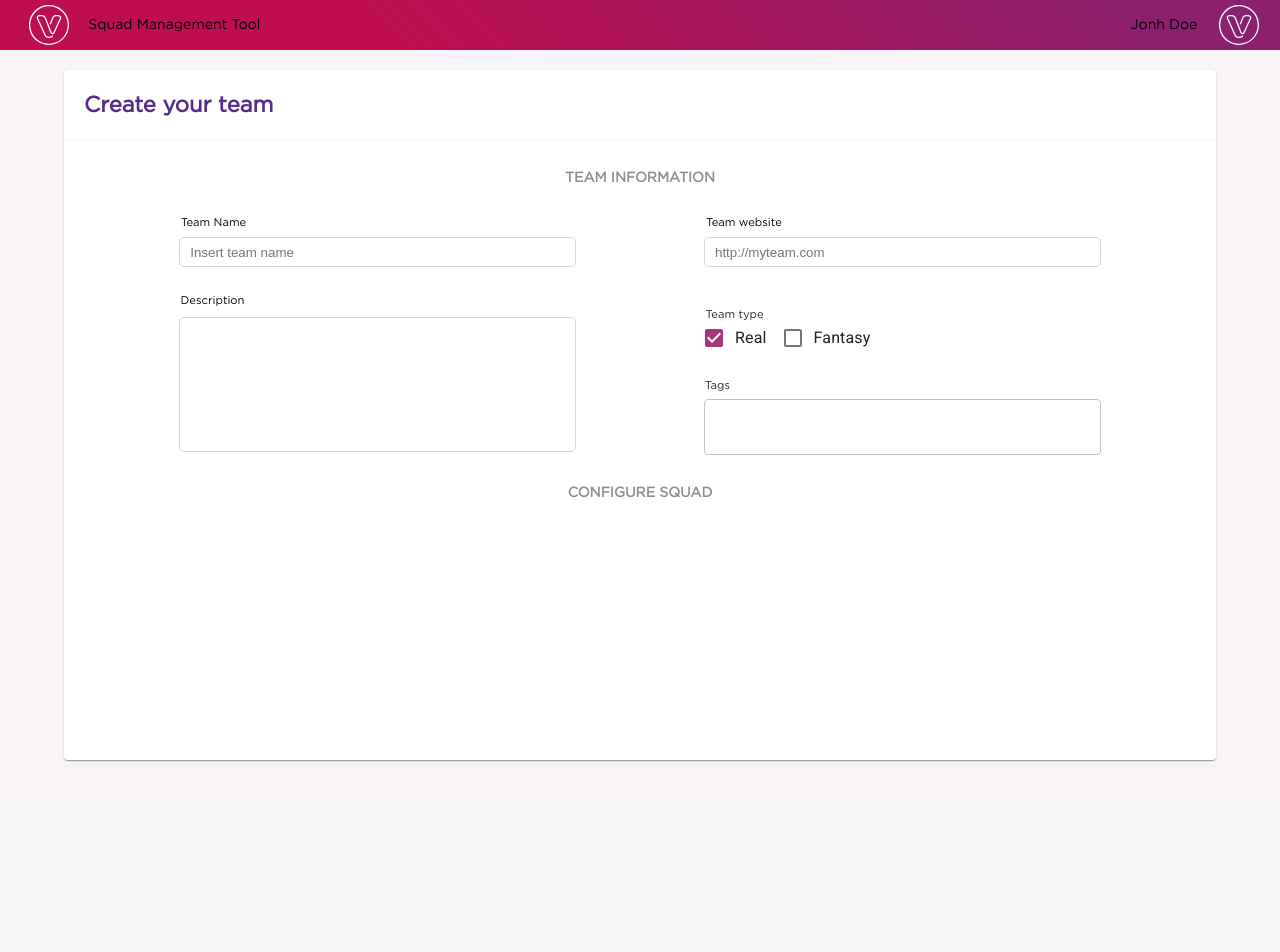
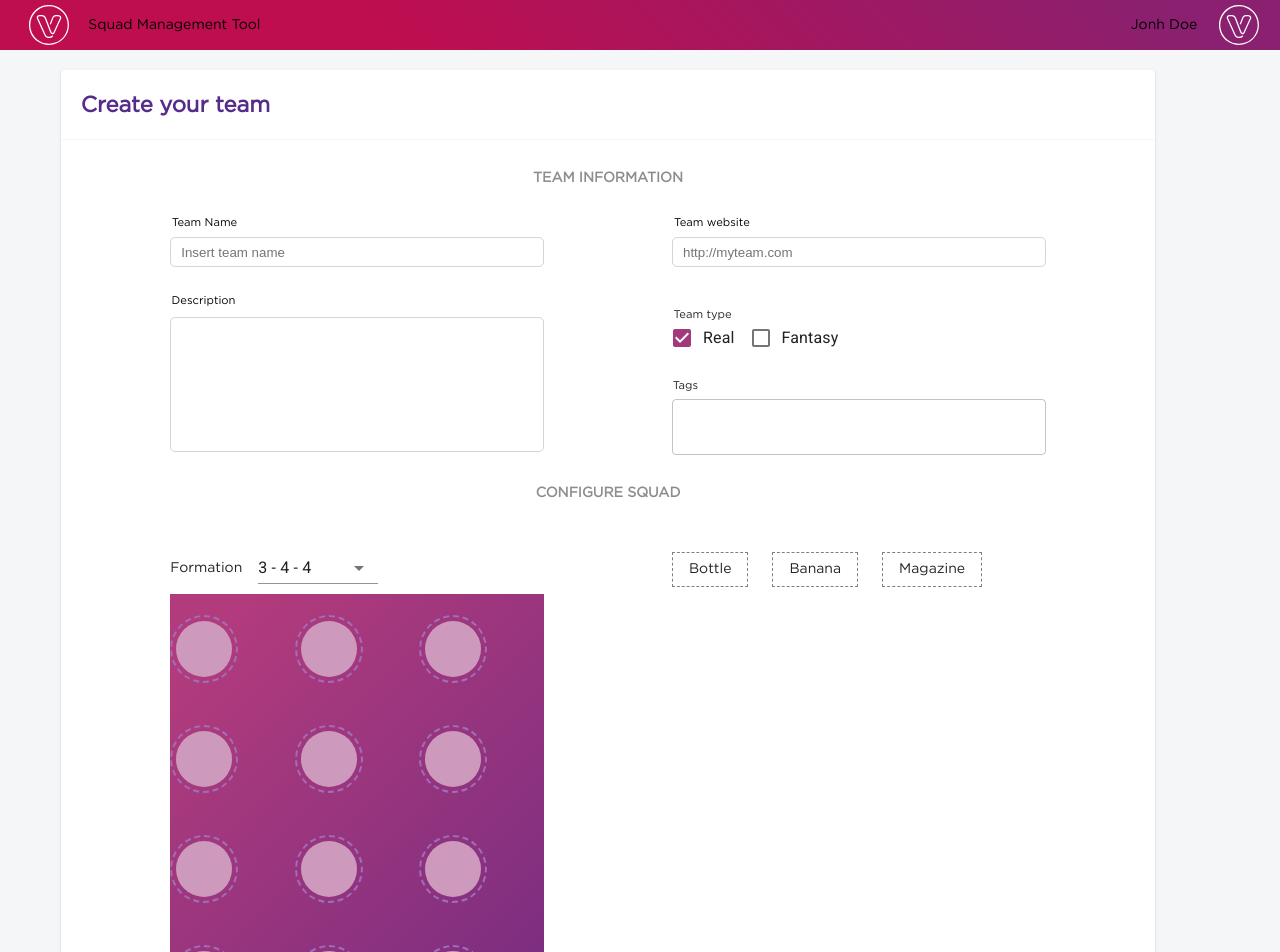
Before and after one commit to santanalc/Squad-Management, a React (Create React App) app in the folder squad-management-app/: page /edit/1 in a window 1280 px wide. Shown: the top 952 px of the page. Before the commit the page ends 800 px from the top, so only its background shows below. Built offline with nearby package versions, Linux system fonts and the light colour scheme.

Commit message:
feat: Criando tabela para  selecionar jogadores na posição

```diff
--- a/squad-management-app/package.json
+++ b/squad-management-app/package.json
@@ -14,7 +14,10 @@
     "@types/jest": "^24.0.0",
     "@types/node": "^12.0.0",
     "framer-motion": "^2.7.7",
+    "immutability-helper": "^3.1.1",
     "react": "^16.13.1",
+    "react-dnd": "^11.1.3",
+    "react-dnd-html5-backend": "^11.1.3",
     "react-dom": "^16.13.1",
     "react-icons": "^3.11.0",
     "react-router-dom": "^5.2.0",
--- /dev/null
+++ b/squad-management-app/src/components/Draggle/Box.tsx
@@ -0,0 +1,41 @@
+/** @jsx jsx */
+import { jsx } from "@emotion/core";
+import styled from "@emotion/styled";
+import { useDrag } from "react-dnd";
+
+interface StyleProps {
+  opacity: number;
+}
+
+const BoxDiv = styled.div<StyleProps>`
+  border: 1px dashed gray;
+  background-color: white;
+  padding: 0.5rem 1rem;
+  margin-right: 1.5rem;
+  margin-bottom: 1.5rem;
+  cursor: move;
+  float: left;
+  user-select: none;
+  opacity: ${(props) => props.opacity};
+`;
+
+export interface BoxProps {
+  name: string;
+  type: string;
+  isDropped: boolean;
+}
+
+export const Box: React.FC<BoxProps> = ({ name, type, isDropped }) => {
+  const [{ opacity }, drag] = useDrag({
+    item: { name, type },
+    collect: (monitor) => ({
+      opacity: monitor.isDragging() ? 0.4 : 1,
+    }),
+  });
+
+  return (
+    <BoxDiv ref={drag} opacity={opacity} draggable={!isDropped}>
+      {isDropped ? <s>{name}</s> : name}
+    </BoxDiv>
+  );
+};
--- /dev/null
+++ b/squad-management-app/src/components/Draggle/Dustibin.tsx
@@ -0,0 +1,70 @@
+/** @jsx jsx */
+import { jsx } from "@emotion/core";
+import styled from "@emotion/styled";
+import { useDrop } from "react-dnd";
+
+interface StyleProps {
+  backgroundcolor: string;
+}
+const DustibinDiv = styled.div`
+  height: 60px;
+  width: 60px;
+  border-radius: 60px;
+  border: 2px dashed #a06eb8;
+  color: white;
+  padding: 2rem;
+  text-align: center;
+  font-size: 1rem;
+  line-height: normal;
+  float: left;
+  display: flex;
+  align-items: center;
+  justify-content: center;
+  user-select: none;
+`;
+
+const DustibinFill = styled.div<StyleProps>`
+  height: 50px;
+  width: 50px;
+  border-radius: 50px;
+  padding: 28px;
+  background-color: ${(props) => props.backgroundcolor};
+`;
+
+export interface DustbinProps {
+  accept: string[];
+  lastDroppedItem?: any;
+  onDrop: (item: any) => void;
+}
+
+export const Dustbin: React.FC<DustbinProps> = ({
+  accept,
+  lastDroppedItem,
+  onDrop,
+}) => {
+  const [{ canDrop }, drop] = useDrop({
+    accept,
+    drop: onDrop,
+    collect: (monitor) => ({
+      isOver: monitor.isOver(),
+      canDrop: monitor.canDrop(),
+    }),
+  });
+
+  let backgroundColor = "#CD9ABE";
+  if (canDrop) {
+    backgroundColor = "#79318F";
+  }
+
+  return (
+    <DustibinDiv>
+      <DustibinFill
+        ref={drop}
+        onDoubleClick={(event) => console.log("a")}
+        backgroundcolor={backgroundColor}
+      >
+        {lastDroppedItem && <p>{lastDroppedItem.name}</p>}
+      </DustibinFill>
+    </DustibinDiv>
+  );
+};
--- /dev/null
+++ b/squad-management-app/src/components/Draggle/TeamContainer.tsx
@@ -0,0 +1,173 @@
+/** @jsx jsx */
+import { jsx } from "@emotion/core";
+import { useState, useCallback } from "react";
+import { Box } from "./Box";
+import update from "immutability-helper";
+import { Dustbin } from "./Dustibin";
+import { DndProvider } from "react-dnd";
+import { HTML5Backend } from "react-dnd-html5-backend";
+import { Area, Container, selectText } from "./styles";
+import {
+  createStyles,
+  FormControl,
+  InputLabel,
+  makeStyles,
+  NativeSelect,
+  Theme,
+} from "@material-ui/core";
+
+const useStyles = makeStyles((theme: Theme) =>
+  createStyles({
+    formControl: {
+      marginLeft: theme.spacing(2),
+      minWidth: 120,
+    },
+  })
+);
+
+interface DustbinState {
+  id: number;
+  accepts: string[];
+  lastDroppedItem: any;
+}
+
+interface BoxState {
+  name: string;
+  type: string;
+}
+
+export interface DustbinSpec {
+  accepts: string[];
+  lastDroppedItem: any;
+}
+export interface BoxSpec {
+  name: string;
+  type: string;
+}
+export interface ContainerState {
+  droppedBoxNames: string[];
+  dustbins: DustbinSpec[];
+  boxes: BoxSpec[];
+}
+
+export const TeamContainer: React.FC = () => {
+  const classes = useStyles();
+  const [formation, setFormation] = useState<{
+    value: string | number;
+    name: string;
+  }>({ value: 0, name: "3 - 4 - 3" });
+  const [dustbins, setDustbins] = useState<DustbinState[]>([
+    { id: 0, accepts: ["player"], lastDroppedItem: null },
+    { id: 1, accepts: ["player"], lastDroppedItem: null },
+    { id: 2, accepts: ["player"], lastDroppedItem: null },
+    { id: 3, accepts: ["player"], lastDroppedItem: null },
+    { id: 4, accepts: ["player"], lastDroppedItem: null },
+    { id: 5, accepts: ["player"], lastDroppedItem: null },
+    { id: 6, accepts: ["player"], lastDroppedItem: null },
+    { id: 7, accepts: ["player"], lastDroppedItem: null },
+    { id: 8, accepts: ["player"], lastDroppedItem: null },
+    { id: 9, accepts: ["player"], lastDroppedItem: null },
+    { id: 10, accepts: ["player"], lastDroppedItem: null },
+    { id: 11, accepts: ["player"], lastDroppedItem: null },
+  ]);
+
+  const [boxes] = useState<BoxState[]>([
+    { name: "Bottle", type: "player" },
+    { name: "Banana", type: "player" },
+    { name: "Magazine", type: "player" },
+  ]);
+
+  const [droppedBoxNames, setDroppedBoxNames] = useState<string[]>([]);
+
+  function isDropped(boxName: string) {
+    return droppedBoxNames.indexOf(boxName) > -1;
+  }
+
+  const handleDrop = useCallback(
+    (index: number, item: { name: string }) => {
+      const { name } = item;
+      setDroppedBoxNames(
+        update(droppedBoxNames, name ? { $push: [name] } : { $push: [] })
+      );
+      setDustbins(
+        update(dustbins, {
+          [index]: {
+            lastDroppedItem: {
+              $set: item,
+            },
+          },
+        })
+      );
+    },
+    [droppedBoxNames, dustbins]
+  );
+
+  const handleChange = (
+    event: React.ChangeEvent<{
+      value: unknown;
+      name?: string;
+    }>
+  ) => {
+    const name = event.target.name as keyof typeof formation;
+    setFormation({
+      ...formation,
+      [name]: event.target.value,
+    });
+  };
+
+  return (
+    <DndProvider backend={HTML5Backend}>
+      <Container>
+        <div>
+          <div css={selectText}>
+            <p>Formation</p>
+            <FormControl variant="filled" className={classes.formControl}>
+              <NativeSelect
+                value={formation.value}
+                onChange={handleChange}
+                inputProps={{
+                  name: "value",
+                  id: "age-native-label-placeholder",
+                }}
+              >
+                <option value={0}>3 - 4 - 4</option>
+                <option value={1}>3 - 2 - 2 - 3</option>
+                <option value={2}>3 - 2 - 3 - 1</option>
+                <option value={3}>3 - 4 - 3</option>
+                <option value={4}>3 - 5 - 2</option>
+                <option value={5}>4 - 2 - 3 - 1</option>
+                <option value={6}>4 - 3 - 1 - 1</option>
+                <option value={7}>4 - 3 - 2</option>
+                <option value={8}>4 - 4 - 2</option>
+                <option value={9}>4 - 5 - 1</option>
+                <option value={10}>5 - 4 -1</option>
+              </NativeSelect>
+            </FormControl>
+          </div>
+
+          <Area>
+            {dustbins.map(({ accepts, lastDroppedItem }, index) => (
+              <Dustbin
+                accept={accepts}
+                lastDroppedItem={lastDroppedItem}
+                onDrop={(item) => handleDrop(index, item)}
+                key={index}
+              />
+            ))}
+          </Area>
+        </div>
+
+        <div>
+          {boxes.map(({ name, type }, index) => (
+            <Box
+              name={name}
+              type={type}
+              isDropped={isDropped(name)}
+              key={index}
+            />
+          ))}
+        </div>
+      </Container>
+    </DndProvider>
+  );
+};
--- /dev/null
+++ b/squad-management-app/src/components/Draggle/styles.ts
@@ -0,0 +1,124 @@
+import { css } from "@emotion/core";
+/** @jsx jsx */
+import styled from "@emotion/styled";
+
+export const Container = styled.div`
+  display: grid;
+  grid-template-columns: 1fr 1fr;
+  grid-column-gap: 10vw;
+  width: 80%;
+  height: auto;
+  margin: 50px 0px 40px 0px;
+  height: auto;
+  @media (max-width: 420px) {
+    display: grid;
+    grid-template-columns: 1fr;
+    grid-template-rows: 1fr 1fr;
+    grid-row-gap: 10vw;
+  }
+`;
+
+export const selectText = css`
+  display: flex;
+  justify-content: flex-start;
+  align-items: center;
+  margin-bottom: 10px;
+`;
+
+export const Area = styled.div`
+  background: linear-gradient(315deg, #752c81 10%, #b13b7c 90%);
+  height: 550px;
+  width: 100%;
+  display: grid;
+  align-items: center;
+  grid-template-areas:
+    "11 12 13"
+    "21 22 23"
+    "31 32 33"
+    "41 42 43"
+    "51 52 53";
+
+  grid-template-columns: 1fr 1fr 1fr;
+  grid-template-rows: 1fr 1fr 1fr 1fr 1fr;
+`;
+
+export const flexCenter = css`
+  display: center;
+  justify-content: center;
+  align-items: center;
+`;
+
+export const Grid11 = styled.div`
+  ${flexCenter}
+  grid-area: 11;
+`;
+
+export const Grid12 = styled.div`
+  ${flexCenter}
+  grid-area: 12;
+`;
+
+export const Grid13 = styled.div`
+  ${flexCenter}
+  grid-area: 13;
+`;
+
+export const Grid21 = styled.div`
+  ${flexCenter}
+  grid-area: 21;
+`;
+
+export const Grid22 = styled.div`
+  ${flexCenter}
+  grid-area: 22;
+`;
+
+export const Grid23 = styled.div`
+  ${flexCenter}
+  grid-area: 23;
+`;
+
+export const Grid31 = styled.div`
+  ${flexCenter}
+  grid-area: 31;
+`;
+
+export const Grid32 = styled.div`
+  ${flexCenter}
+  grid-area: 32;
+`;
+
+export const Grid33 = styled.div`
+  ${flexCenter}
+  grid-area: 33;
+`;
+
+export const Grid41 = styled.div`
+  ${flexCenter}
+  grid-area: 41;
+`;
+
+export const Grid42 = styled.div`
+  ${flexCenter}
+  grid-area: 42;
+`;
+
+export const Grid43 = styled.div`
+  ${flexCenter}
+  grid-area: 43;
+`;
+
+export const Grid51 = styled.div`
+  ${flexCenter}
+  grid-area: 51;
+`;
+
+export const Grid52 = styled.div`
+  ${flexCenter}
+  grid-area: 52;
+`;
+
+export const Grid53 = styled.div`
+  ${flexCenter}
+  grid-area: 53;
+`;
--- a/squad-management-app/src/components/Navbar.tsx
+++ b/squad-management-app/src/components/Navbar.tsx
@@ -12,6 +12,7 @@ const nav = css`
   justify-content: space-between;
   align-items: center;
   background: linear-gradient(45deg, #bf0e4f 30%, #8a206f 90%);
+  z-index: 999;
 `;
 const logo = css`
   height: 40px;
--- a/squad-management-app/src/components/StyledInput.tsx
+++ b/squad-management-app/src/components/StyledInput.tsx
@@ -18,6 +18,7 @@ function StyledInput(props: Props, ref: any) {
         width: 100%;
         display: flex;
         position: relative;
+        z-index: 0;
       `}
     >
       {
--- a/squad-management-app/src/views/Edit/Edit.tsx
+++ b/squad-management-app/src/views/Edit/Edit.tsx
@@ -13,11 +13,17 @@ import StyledInput, {
   upperTitleState,
 } from "../../components/StyledInput";
 import { tableTitle, title } from "../Panel/components/TeamTable/styles";
-import { root } from "../Panel/styles";
-import { container, EditRow, flexColumn, infoText, inputsRow } from "./styles";
+import {
+  EditRow,
+  flexColumn,
+  infoText,
+  paperRoot,
+  editContainer,
+} from "./styles";
 import Autocomplete from "@material-ui/lab/Autocomplete";
 import { makeStyles } from "@material-ui/styles";
 import { motion, TargetAndTransition } from "framer-motion";
+import { TeamContainer } from "../../components/Draggle/TeamContainer";
 
 export const useStyles = makeStyles((theme) => ({
   root: {
@@ -38,8 +44,8 @@ function Edit() {
   const classes = useStyles();
 
   return (
-    <div css={root}>
-      <Paper css={container}>
+    <div css={editContainer}>
+      <Paper css={paperRoot}>
         <div css={tableTitle}>
           <p css={title}>Create your team</p>
         </div>
@@ -157,6 +163,8 @@ function Edit() {
         </EditRow>
 
         <p css={infoText}> CONFIGURE SQUAD</p>
+
+        <TeamContainer />
       </Paper>
     </div>
   );
--- a/squad-management-app/src/views/Edit/styles.ts
+++ b/squad-management-app/src/views/Edit/styles.ts
@@ -2,13 +2,18 @@
 import { css } from "@emotion/core";
 import styled from "@emotion/styled";
 
-export const container = css`
+export const paperRoot = css`
+  display: flex;
+  flex-direction: column;
+  align-items: center;
+  width: 90%;
+`;
+
+export const editContainer = css`
   display: flex;
   flex-direction: column;
   align-items: center;
   width: 95%;
-  max-width: 90%;
-  height: 100%;
   margin: 70px 0px 40px 0px;
 `;
 
@@ -37,6 +42,7 @@ export const EditRow = styled.div`
     grid-template-columns: 1fr;
     grid-template-rows: 1fr 1fr;
     grid-row-gap: 10vw;
+    width: 90%;
   }
 `;
 
--- a/squad-management-app/src/views/Panel/components/TeamTable/styles.ts
+++ b/squad-management-app/src/views/Panel/components/TeamTable/styles.ts
@@ -10,7 +10,6 @@ export const root = css`
   display: flex;
   flex-direction: column;
   align-items: center;
-  overflow-x: hidden;
 `;
 
 export const tableTitle = css`
--- a/squad-management-app/src/views/Panel/components/TopTable/styles.ts
+++ b/squad-management-app/src/views/Panel/components/TopTable/styles.ts
@@ -15,7 +15,6 @@ export const root = css`
   display: flex;
   flex-direction: column;
   align-items: center;
-  overflow-x: hidden;
 `;
 
 export const tableTitle = css`
--- a/squad-management-app/src/views/Panel/styles.ts
+++ b/squad-management-app/src/views/Panel/styles.ts
@@ -3,12 +3,10 @@ import { css } from "@emotion/core";
 
 export const root = css`
   background-color: #f7f3f7;
-  width: 100%;
-  height: 100%;
+  height: 100vh;
   display: flex;
   flex-direction: column;
   align-items: center;
-  overflow-x: hidden;
 `;
 
 export const container = css`
```
Also changed, not shown: 1 other file (tests, documents, lock files or other folders).
